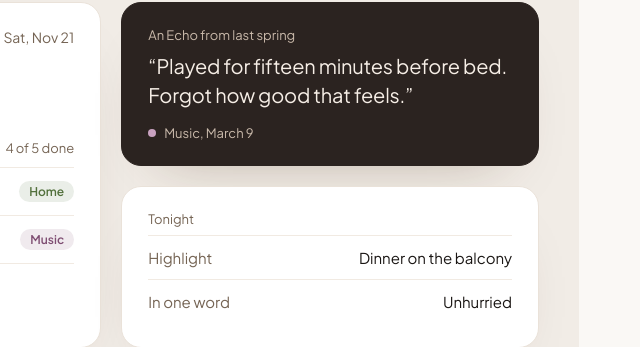
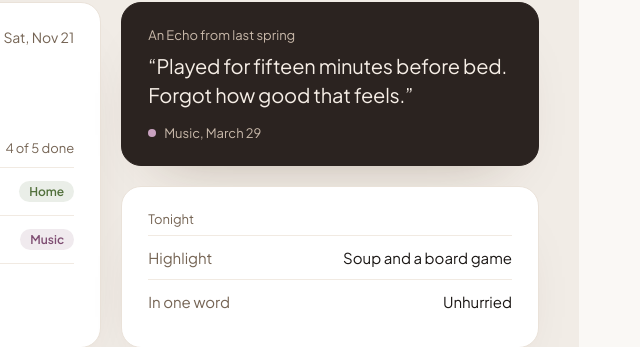
Before and after one commit to Naoto31/motivian-landing, a plain HTML site: page index.html in a window 1280 px wide. Shown: the part 554-901 px from the top of the page, 581-1221 px from the left. Drawn offline with Linux system fonts and the light colour scheme.

Commit message:
Match hero example content to the demo account
Co-Authored-By: Claude Opus 5.5 <noreply@anthropic.com>
Claude-Session: https://claude.ai/code/session_016jTTHzjmSyWwYR6r8fzTgL

```diff
--- a/index.html
+++ b/index.html
@@ -114,11 +114,11 @@ section{padding-left:20px !important;padding-right:20px !important}
       <div class="pnl echo" role="img" aria-label="Example of an Echo: a day from last spring coming back.">
         <div class="p-sub">An Echo from last spring</div>
         <p class="echo-q">“Played for fifteen minutes before bed. Forgot how good that feels.”</p>
-        <div class="echo-meta"><span class="dot" style="background: #C9A2C0;"></span>Music, March 9</div>
+        <div class="echo-meta"><span class="dot" style="background: #C9A2C0;"></span>Music, March 29</div>
       </div>
       <div class="pnl" role="img" aria-label="Example of an evening look back.">
         <div class="p-sub">Tonight</div>
-        <div class="eve-row"><span class="lbl">Highlight</span><span>Dinner on the balcony</span></div>
+        <div class="eve-row"><span class="lbl">Highlight</span><span>Soup and a board game</span></div>
         <div class="eve-row"><span class="lbl">In one word</span><span>Unhurried</span></div>
       </div>
     </div>
```
